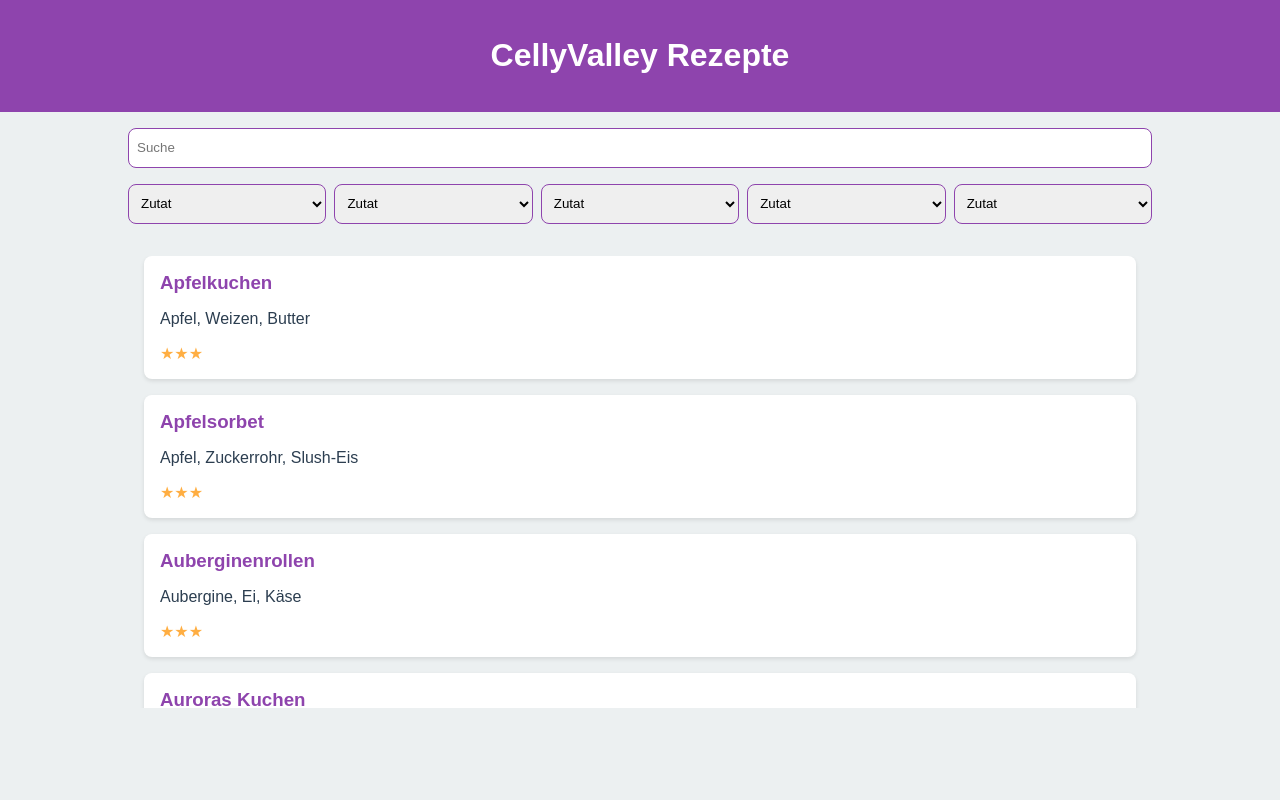
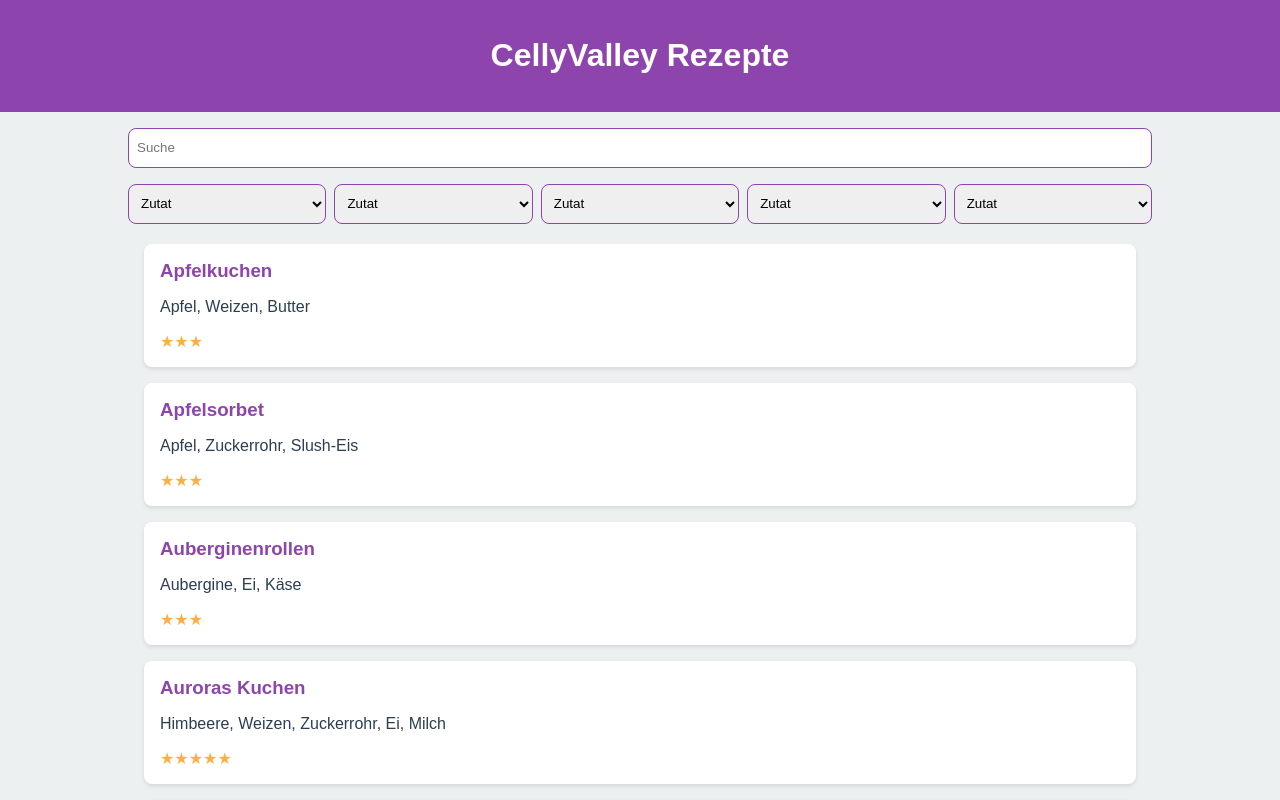
Before and after one commit to FRickReich/cellyvalley, a React (Vite) app: page / in a window 1280 px wide. Shown: the top 800 px of the page. Built offline with nearby package versions, Linux system fonts and the light colour scheme.

Commit message:
Add draggable filter menu

```diff
--- a/src/App.jsx
+++ b/src/App.jsx
@@ -1,7 +1,6 @@
 import { useState } from 'react';
 import recipesData from './recipes.json';
 import './App.scss';
-
 
 const getUniqueIngredients = () => {
 	const allIngredients = recipesData.recipes.reduce(
@@ -36,6 +35,7 @@ const App = () => {
 			</header>
 
 			<div className='App__menu'>
+				<div className="App__menu__wrapper">
 				<input
 					className='App__menu__input'
 					type="text"
@@ -64,6 +64,8 @@ const App = () => {
 						</select>
 					))}
 				</div>
+				</div>
+
 			</div>
 
 			<div className='App__container'>
--- a/src/App.scss
+++ b/src/App.scss
@@ -24,6 +24,7 @@ body {
 	&__menu {
 		max-width: 100%;
 		padding: 1rem;
+		height: 100px;
 
 		&__select
 		{
@@ -44,7 +45,7 @@ body {
 	}
 
 	&__container {
-		max-height: calc(500px - 3rem);
+		max-height: calc(100vh - 4.5rem);
 		overflow-y: auto;
 
 		&__list {
```
